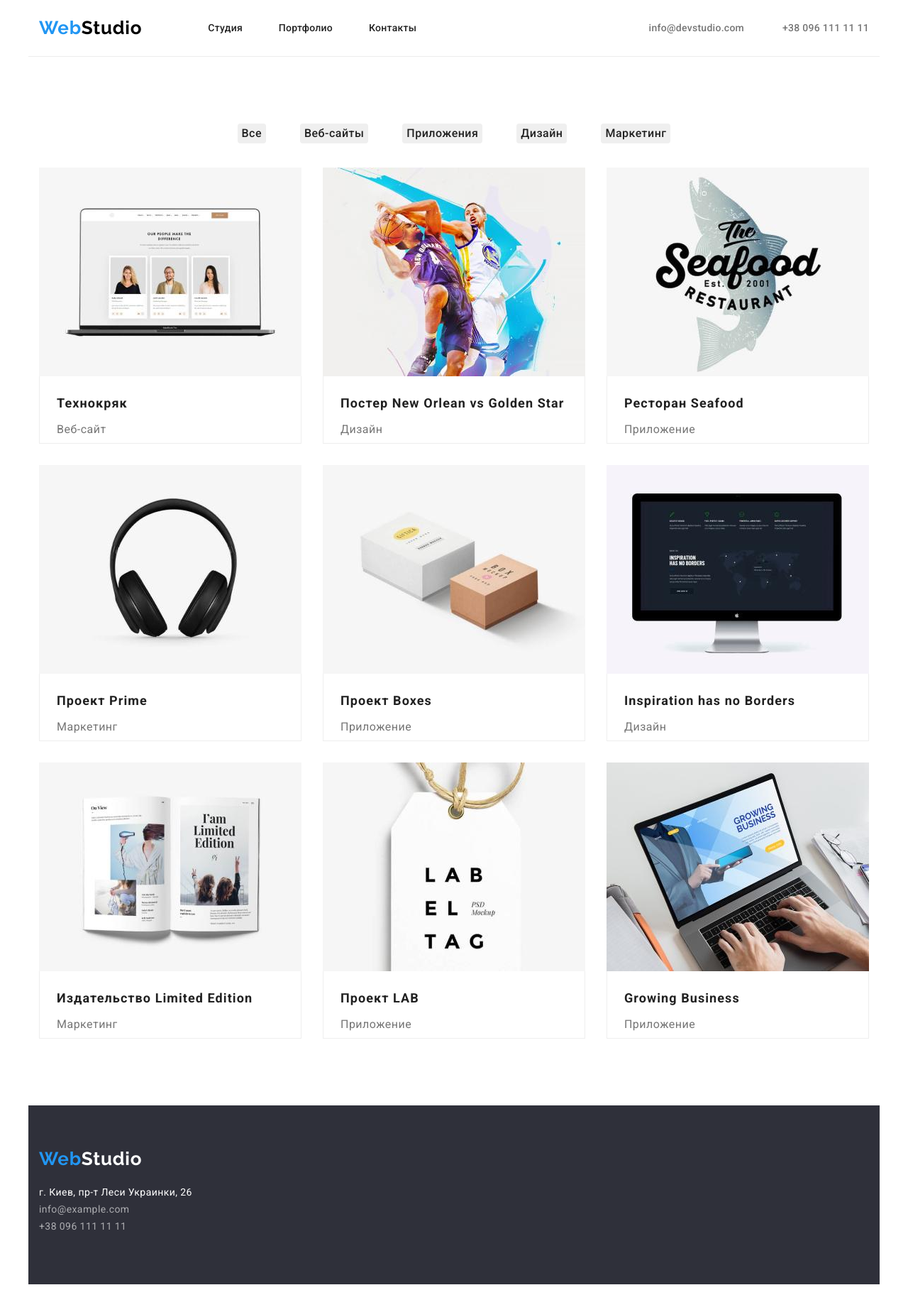
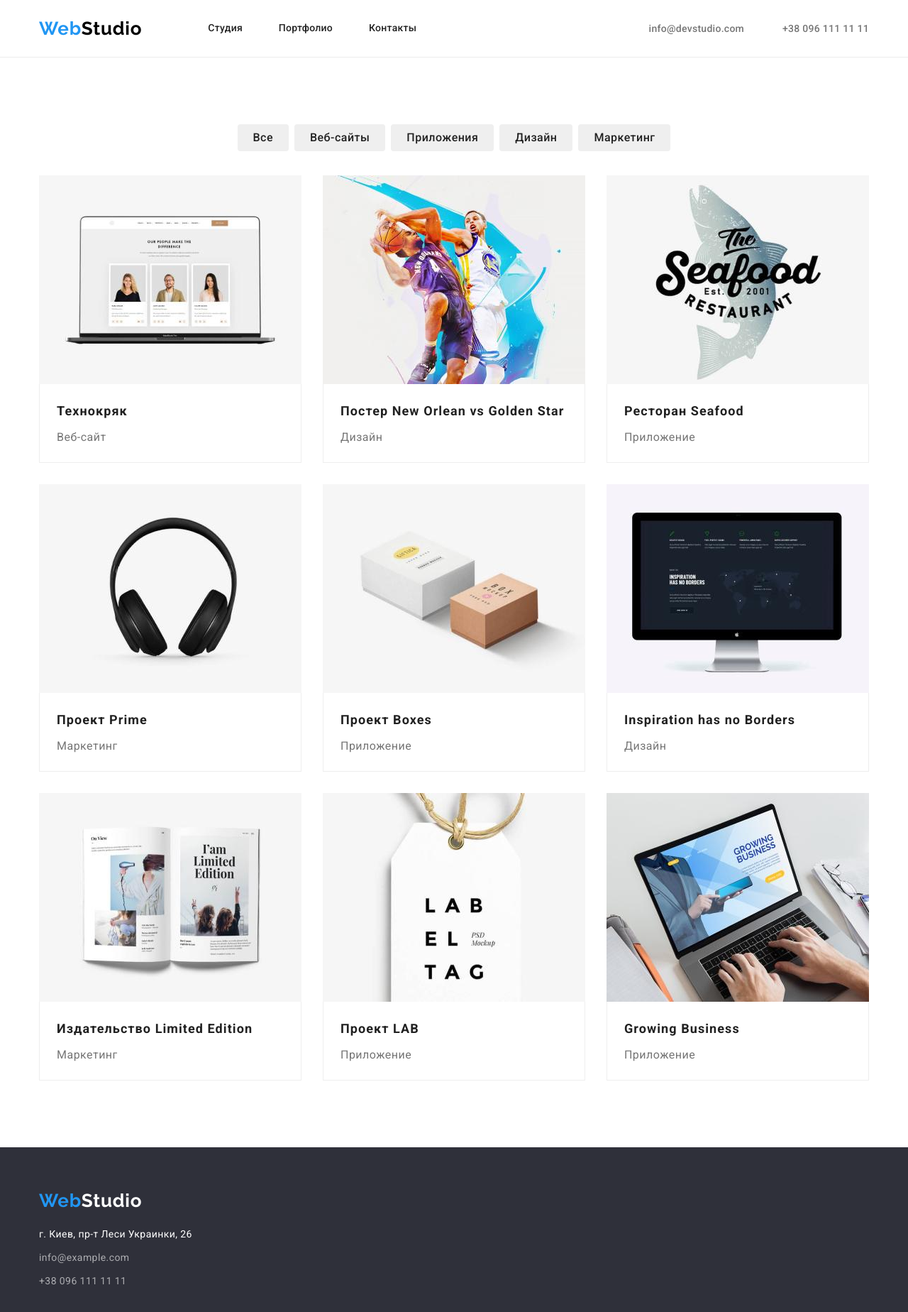
Before and after one commit to Vova-KE/goit-markup-hw-03, a plain HTML site: page portfolio.html in a window 1280 px wide. Shown: the whole page at 71% size. Before the commit the page ends 1809 px from the top, so only its background shows below. Drawn offline with nearby package versions, Linux system fonts and the light colour scheme.

Commit message:
домашнее задание№3
исправил паддинги и кнопки

```diff
--- a/css/styles.css
+++ b/css/styles.css
@@ -75,6 +75,7 @@ ul {
 .address-bottom-map:focus,
 .address-bottom-map:active {
   color: var(--accent-color);
+  outline: none;
 }
 
 /*----------------хедер----------------------*/
@@ -116,12 +117,15 @@ ul {
   text-align: left;
 }
 
+.header-section {
+  border-bottom: 1px solid #ececec;
+}
+
 .header.container {
   /* background-color: violet; */
   height: 80px;
   display: flex;
   align-items: center;
-  border-bottom: 1px solid #ececec;
 }
 
 .nav-list {
@@ -141,10 +145,13 @@ ul {
 
 /*----------------главный раздел----------------------*/
 
+.hero.section {
+  background-color: var(--section-color);
+}
+
 .hero-container {
   height: 600px;
   text-align: center;
-  background-color: var(--section-color);
   padding-top: 200px;
   padding-bottom: 200px;
   align-items: center;
@@ -215,11 +222,14 @@ ul {
   margin: -1px;
 }
 
+.property.section {
+  padding-top: 94px;
+}
+
 .property-list {
   display: flex;
   margin-left: -30px;
   margin-bottom: -30px;
-  padding-top: 94px;
 }
 
 .property-item-list {
@@ -228,11 +238,16 @@ ul {
   margin-bottom: 30px;
 }
 
-.property-list:first-child {
+/* .property-list:first-child {
   margin-left: 0;
-}
+} */
 
 /*----------------занимаемся----------------------*/
+
+.work.section {
+  padding-top: 94px;
+  padding-bottom: 94px;
+}
 
 .work-title {
   color: var(--main-text-color);
@@ -241,7 +256,6 @@ ul {
   line-height: 1.17;
   letter-spacing: var(--main-letter-spacing);
   text-align: center;
-  padding-top: 94px;
   margin-bottom: 50px;
 }
 .work-list {
@@ -249,7 +263,6 @@ ul {
   display: flex;
   margin-left: -30px;
   margin-bottom: -30px;
-  padding-bottom: 94px;
 }
 
 .work-list-item {
@@ -282,8 +295,7 @@ ul {
   letter-spacing: var(--main-letter-spacing);
   text-align: center;
   font-family: Roboto;
-  padding-top: 94px;
-  margin-bottom: 30px;
+  margin-bottom: 50px;
 }
 
 .team-name {
@@ -304,15 +316,16 @@ ul {
   text-align: center;
   margin-top: 10px;
 }
-.team {
+.team.section {
   background-color: #f5f4fa;
+  padding-bottom: 94px;
+  padding-top: 94px;
 }
 
 .team-list {
   display: flex;
   margin-left: -30px;
   margin-bottom: -30px;
-  padding-bottom: 94px;
   border-top: 94px;
   /* background-color: brown; */
 }
@@ -332,14 +345,15 @@ ul {
   background-color: var(--body-main-color);
   padding-bottom: 30px;
 }
-.team-list:first-child {
+/* .team-list:first-child {
   margin-left: 0;
-}
+} */
 
 /*----------------футер----------------------*/
-.footer-section.container {
-  height: 252px;
+.footer-section {
   background-color: var(--section-color);
+  padding-top: 60px;
+  padding-bottom: 60px;
 }
 
 .first-bottom-logo,
@@ -375,17 +389,15 @@ ul {
 }
 
 .footer-logo {
-  /* padding-left: 215px; */
-  padding-top: 60px;
   width: 145px;
 }
 
 .address-bottom {
-  padding-top: 20px;
+  margin-top: 20px;
 }
 
-.address-list {
-  padding-inline-start: 0;
+.address-list-item:not(:first-child) {
+  margin-top: 9px;
 }
 /*----------------портфолио----------------------*/
 
@@ -400,6 +412,7 @@ ul {
   border-radius: 4px;
   cursor: pointer;
   font-family: inherit;
+  padding: 6px 22px;
 }
 
 .potrfolio-buttons:hover,
@@ -417,6 +430,7 @@ ul {
   line-height: 2;
   letter-spacing: 0.06em;
   text-align: left;
+  margin-bottom: 4px;
 }
 
 .filter-item {
@@ -429,11 +443,18 @@ ul {
 
 .buttons {
   display: flex;
-  justify-content: space-between;
+  justify-content: center;
   align-items: flex-start;
-  width: 611px;
   margin-left: auto;
   margin-right: auto;
+}
+
+.buttons-list-item {
+  margin-right: 8px;
+}
+
+.buttons-list-item:last-child {
+  margin-right: 0;
 }
 
 .card {
@@ -456,7 +477,7 @@ ul {
   height: auto;
 }
 
-.filter-title {
+/* .filter-title {
   padding-top: 20px;
   padding-left: 24px;
 }
@@ -465,9 +486,10 @@ ul {
   padding-top: 4px;
   padding-bottom: 4px;
   padding-left: 24px;
-}
+} */
 
 .border-item {
   border: 1px solid #eeeeee;
   border-top: none;
+  padding: 20px 24px;
 }
--- a/portfolio.html
+++ b/portfolio.html
@@ -21,7 +21,7 @@
     <link rel="stylesheet" href="./css/styles.css" />
   </head>
   <body class="body">
-    <header>
+    <header class="header-section">
       <div class="header container">
         <a href="./index.html" class="logo-link"
           ><span class="first-top-logo">Web</span><span class="second-top-logo">Studio</span></a
@@ -149,7 +149,7 @@
       </section>
     </main>
     <footer class="footer-section">
-      <div class="container footer-section">
+      <div class="footer container">
         <div class="footer-logo">
           <a href="./index.html" class="bottom-link"
             ><span class="first-bottom-logo">Web</span
```
Also changed, not shown: index.html (+6 -6 lines).
